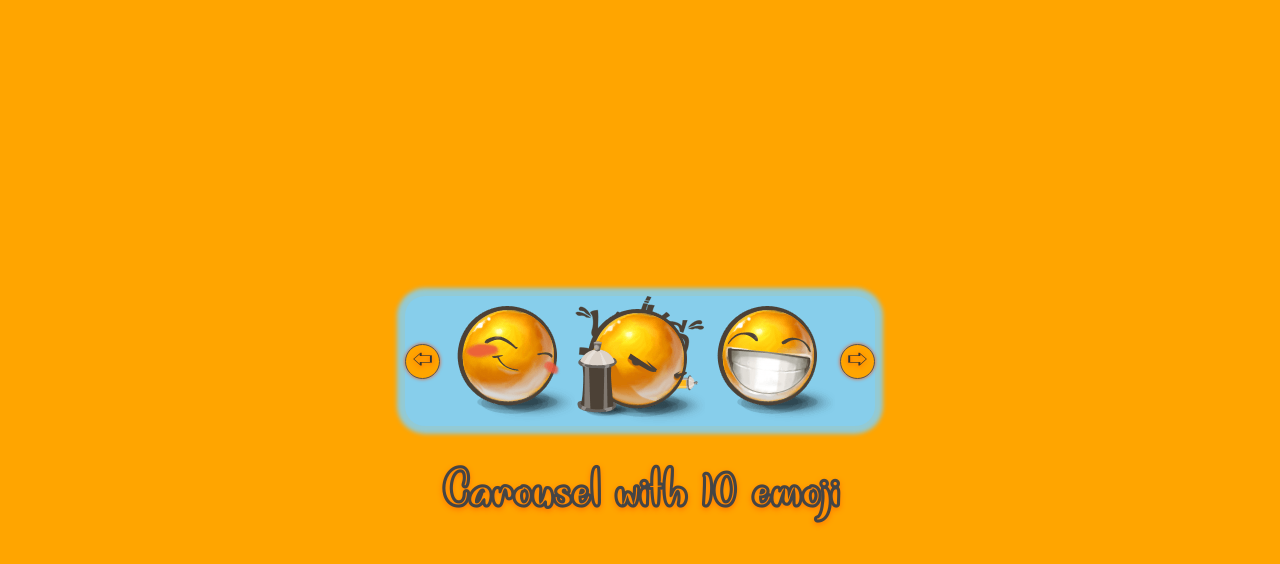
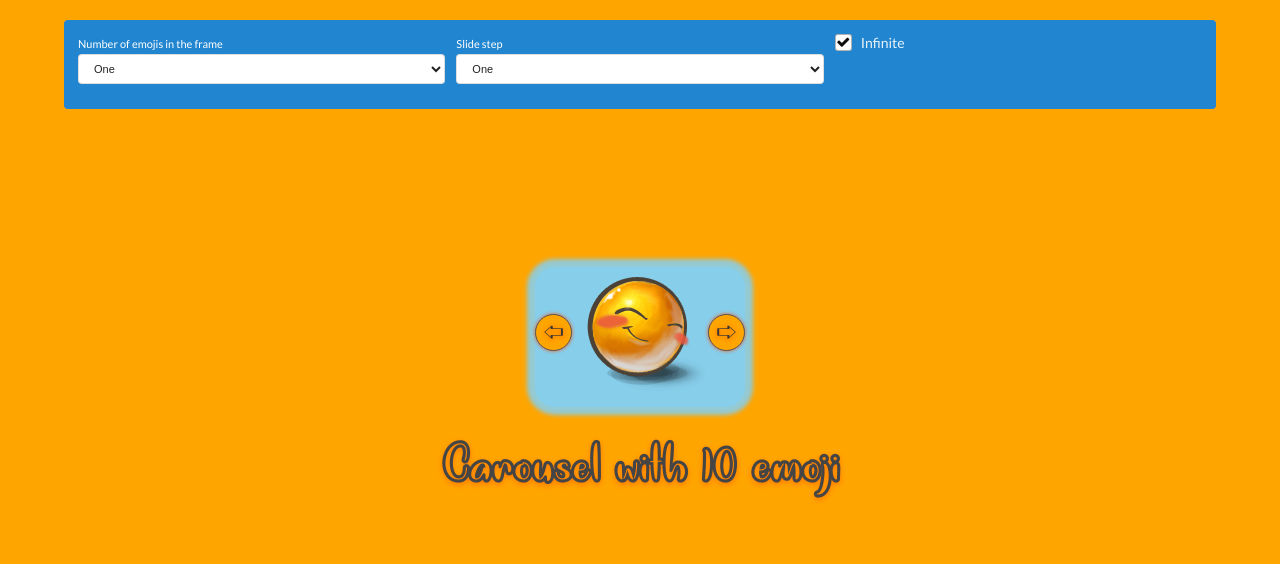
Before and after one commit to mate-academy/react_carousel, a React (Create React App) app: page / in a window 1280 px wide. Shown: the top 564 px of the page. Built offline with nearby package versions, Linux system fonts and the light colour scheme; the HTML template or start-up script is replaced by a standard one.

Commit message:
Added step and size selection

```diff
--- a/public/index.html
+++ b/public/index.html
@@ -3,6 +3,7 @@
   <head>
     <meta charset="utf-8" />
     <meta name="viewport" content="width=device-width, initial-scale=1" />
+    <link rel="stylesheet" href="//cdn.jsdelivr.net/npm/semantic-ui@2.4.2/dist/semantic.min.css" />
     <title>Carousel</title>
   </head>
   <body>
--- a/src/App.js
+++ b/src/App.js
@@ -1,30 +1,85 @@
 import React from 'react';
 import './App.scss';
+import { emoji } from './api/emoji';
 
 import Carousel from './components/Carousel';
 
 class App extends React.Component {
   state = {
-    images: [
-      './img/1.png',
-      './img/2.png',
-      './img/3.png',
-      './img/4.png',
-      './img/5.png',
-      './img/6.png',
-      './img/7.png',
-      './img/8.png',
-      './img/9.png',
-      './img/10.png',
-    ],
+    images: emoji,
+    frameSize: 1,
+    step: 1,
+    option: ['One', 'Two', 'Three', 'Four', 'Five'],
+    infinite: true,
   };
 
-  render = () => (
+  handleChangeSetting = (event) => {
+    const { name, value, type, checked } = event.target;
+
+    if (type === 'checkbox') {
+      this.setState({ [name]: checked });
+    } else if (name === 'frameSize') {
+      this.setState({
+        [name]: value,
+        step: value,
+      });
+    } else {
+      this.setState({ [name]: value });
+    }
+  };
+
+  render = () => {
+    const { images, option, frameSize, step } = this.state;
+
+    return (
       <div className="App">
+        <div className="ui inverted blue segment setting">
+          <div className="ui inverted equal width form mini">
+            <div className="fields">
+              <div className="field setting__frame">
+                Number of emojis in the frame
+                <select
+                  name="frameSize"
+                  value={frameSize}
+                  onChange={this.handleChangeSetting}
+                >
+                  {option.map((num, idx) => (
+                    <option key={num} value={idx + 1}>{num}</option>
+                  ))}
+                </select>
+              </div>
+              <div className="field setting__step">
+                Slide step
+                <select
+                  name="step"
+                  value={step}
+                  onChange={this.handleChangeSetting}
+                >
+                  {option.slice(0, frameSize).map((num, idx) => (
+                    <option key={num} value={idx + 1}>{num}</option>
+                  ))}
+                </select>
+              </div>
+              <div className="field">
+                <div className="ui checkbox">
+                  <input
+                    onChange={this.handleChangeSetting}
+                    checked={this.state.infinite}
+                    id="infinite"
+                    name="infinite"
+                    type="checkbox"
+                    className="hidden"
+                  />
+                  <label htmlFor="infinite">Infinite</label>
+                </div>
+              </div>
+            </div>
+          </div>
+        </div>
         <Carousel
-        images={this.state.images}
-        step={3}
-        frameSize={3}
+          images={images}
+          step={+step}
+          frmSize={+frameSize}
           itemWidth={130}
           duration={1000}
           arrowSize={35}
@@ -32,5 +87,6 @@ class App extends React.Component {
       </div>
     );
   }
+}
 
 export default App;
--- a/src/App.scss
+++ b/src/App.scss
@@ -1,4 +1,8 @@
 @import "fonts/fonts";
+
+html {
+  box-sizing: content-box;
+}
 
 body {
   margin: 0;
@@ -13,21 +17,28 @@ body {
   height: 100vh;
   display: flex;
   flex-direction: column;
-  justify-content: center;
+  justify-content: flex-start;
   align-items: center;
+}
+
+.setting.ui.inverted.segment {
+  box-sizing: border-box;
+  width: 90%;
+  margin: 20px 0 200px;
 }
 
 .main-title {
   position: absolute;
   bottom: -100px;
-  left: 0;
-  width: 100%;
+  left: 50%;
+  width: 400px;
   margin: 0;
   text-align: center;
   font-size: 60px;
+  color: #454545;
   font-family: "Rainbow Colors Regular", sans-serif;
   text-shadow: 0 2px 5px rgba(orangered,0.5);
-  color: #454545;
+  transform: translateX(-50%);
 }
 
 .carousel {
--- /dev/null
+++ b/src/api/emoji.js
@@ -0,0 +1,12 @@
+export const emoji = [
+  './img/1.png',
+  './img/2.png',
+  './img/3.png',
+  './img/4.png',
+  './img/5.png',
+  './img/6.png',
+  './img/7.png',
+  './img/8.png',
+  './img/9.png',
+  './img/10.png',
+];
--- a/src/components/Carousel.js
+++ b/src/components/Carousel.js
@@ -6,43 +6,35 @@ import Button from './Button';
 class Carousel extends Component {
   state = { translation: 0 }
 
-  switchPrevImages = () => {
-    const { step, itemWidth } = this.props;
+  switchImages = (sign) => {
+    const { step, images, itemWidth, frmSize } = this.props;
 
     this.setState((prevState) => {
       let position = prevState.translation;
 
-      position += itemWidth * step;
-      position = Math.min(0, position);
-
-      return { translation: position };
-    });
-  };
-
-  switchNextImages = () => {
-    const { step, images, itemWidth } = this.props;
-
-    this.setState((prevState) => {
-      let position = prevState.translation;
-
-      position -= itemWidth * step;
-      position = Math.max(position, -itemWidth * (images.length - step));
+      if (sign > 0) {
+        position -= itemWidth * step;
+        position = Math.max(position, -itemWidth * (images.length - frmSize));
+      } else {
+        position += itemWidth * step;
+        position = Math.min(0, position);
+      }
 
       return { translation: position };
     });
   };
 
   render = () => {
-    const { images, frameSize, itemWidth, duration } = this.props;
+    const { images, frmSize, itemWidth, duration } = this.props;
     const { translation } = this.state;
 
     return (
       <div
         className="carousel"
-        style={{ width: frameSize * itemWidth }}
+        style={{ width: frmSize * itemWidth }}
       >
         <Button
-          buttonClickHandler={this.switchPrevImages}
+          buttonClickHandler={() => this.switchImages(-1)}
           {...this.props}
           arrow="🢦"
         />
@@ -55,7 +47,7 @@ class Carousel extends Component {
           />
         </div>
         <Button
-          buttonClickHandler={this.switchNextImages}
+          buttonClickHandler={() => this.switchImages(1)}
           {...this.props}
           arrow="🢧"
         />
@@ -70,7 +62,7 @@ class Carousel extends Component {
 Carousel.propTypes = {
   images: PropTypes.arrayOf(PropTypes.string).isRequired,
   itemWidth: PropTypes.number.isRequired,
-  frameSize: PropTypes.number.isRequired,
+  frmSize: PropTypes.number.isRequired,
   arrowSize: PropTypes.number.isRequired,
   step: PropTypes.number.isRequired,
   duration: PropTypes.number.isRequired,
```
Lines whose indentation alone changed are shown as unchanged.
